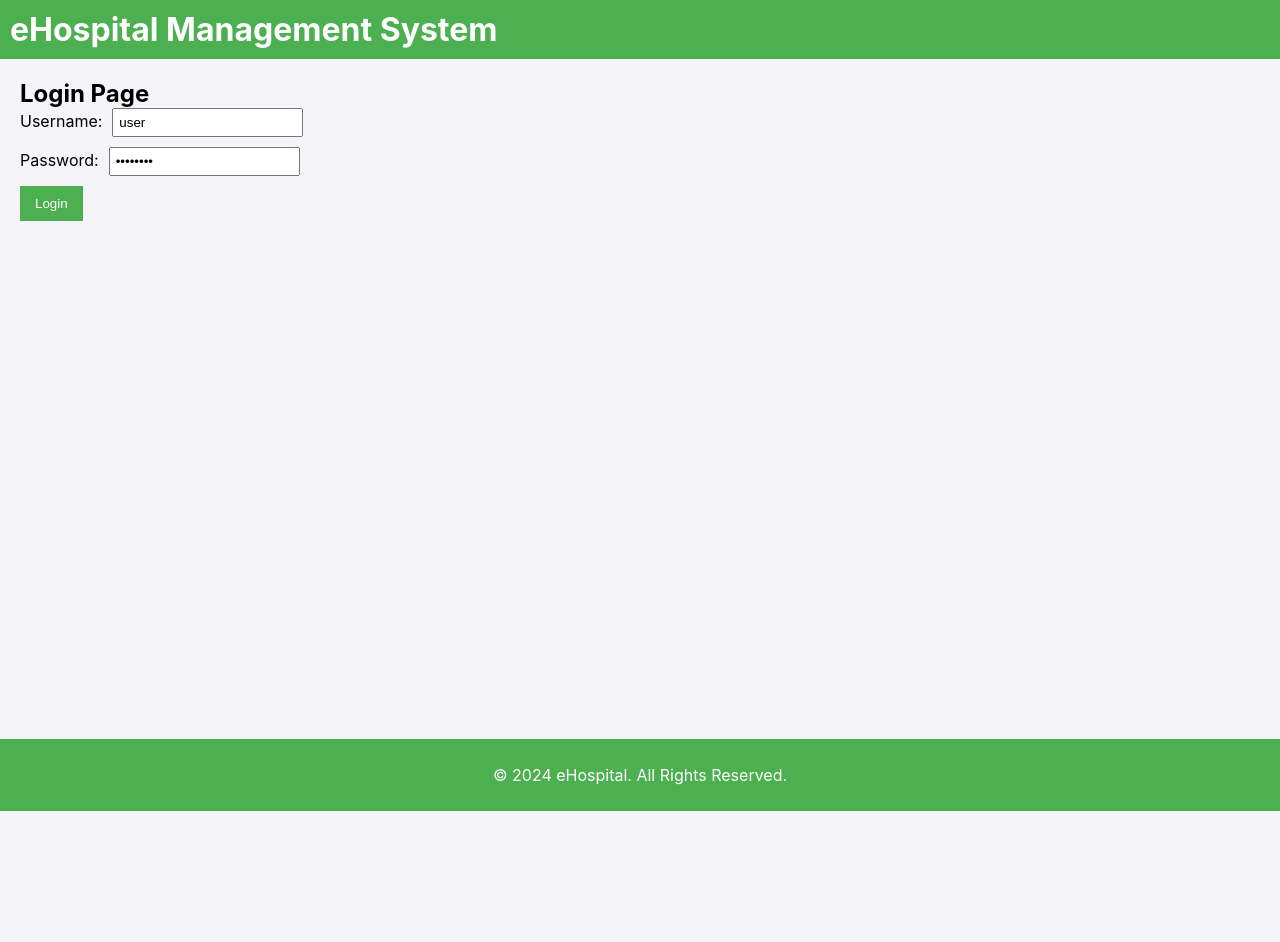
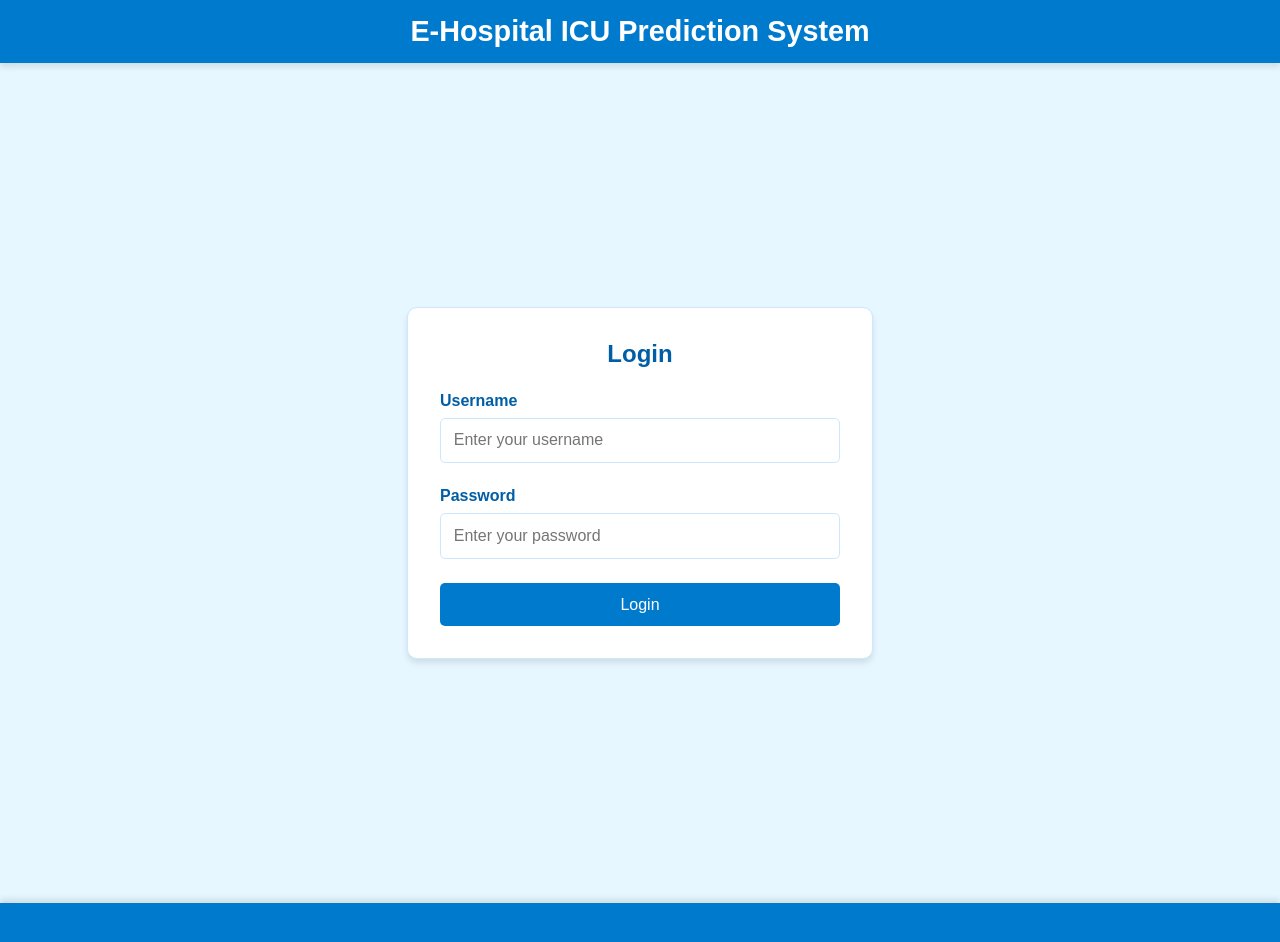
Before and after one commit to iamnotsb/eHospitalProject, a React (Create React App) app in the folder ehospital/: page / in a window 1280 px wide. Shown: the top 942 px of the page. Before the commit the page ends 811 px from the top, so only its background shows below. Built offline with nearby package versions, Linux system fonts and the light colour scheme.

Commit message:
UI  changes

```diff
--- a/ehospital/src/components/DiagnosisPage.js
+++ b/ehospital/src/components/DiagnosisPage.js
@@ -1,4 +1,5 @@
 import React, { useState } from 'react';
+import Header from './Header'; // Import the Header component
 
 function DiagnosisPage() {
   const [patientId, setPatientId] = useState('');
@@ -31,6 +32,8 @@ function DiagnosisPage() {
 
   return (
     <div>
+      <Header /> {/* Add the Header component */}
+      <div style={{ padding: '20px' }}>
         <h2>Diagnosis Page</h2>
         <input
           type="text"
@@ -52,6 +55,7 @@ function DiagnosisPage() {
           </div>
         )}
       </div>
+    </div>
   );
 }
 
--- /dev/null
+++ b/ehospital/src/components/Footer.css
@@ -0,0 +1,9 @@
+/* src/components/Footer.css */
+
+/* Footer styles */
+.footer {
+    padding: 15px;
+    background: #007acc; /* Matches the theme of LoginPage */
+    text-align: center;
+    box-shadow: 0px -4px 6px rgba(0, 0, 0, 0.1); /* Add a slight shadow for depth */
+  }
--- a/ehospital/src/components/Footer.js
+++ b/ehospital/src/components/Footer.js
@@ -1,10 +1,11 @@
 // src/components/Footer.js
 import React from 'react';
+import './Footer.css'; // Import CSS styles
 
 function Footer() {
   return (
-    <footer style={{ padding: '10px', background: '#4CAF50', color: 'white', textAlign: 'center' }}>
-      <p>© 2024 eHospital. All Rights Reserved.</p>
+    <footer className="footer">
+      <p></p> {/* Content removed as requested */}
     </footer>
   );
 }
--- /dev/null
+++ b/ehospital/src/components/Header.css
@@ -0,0 +1,17 @@
+/* src/components/Header.css */
+
+/* Header styles */
+.header {
+  padding: 15px;
+  background: #007acc; /* Matches the theme of LoginPage */
+  color: white;
+  text-align: center;
+  box-shadow: 0px 4px 6px rgba(0, 0, 0, 0.1); /* Add a slight shadow for depth */
+}
+
+.header h1 {
+  font-size: 1.8rem;
+  margin: 0;
+  font-weight: bold;
+  font-family: 'Arial', sans-serif;
+}
--- a/ehospital/src/components/Header.js
+++ b/ehospital/src/components/Header.js
@@ -1,10 +1,11 @@
 // src/components/Header.js
 import React from 'react';
+import './Header.css'; // Import CSS styles
 
 function Header() {
   return (
-    <header style={{ padding: '10px', background: '#4CAF50', color: 'white' }}>
-      <h1>eHospital Management System</h1>
+    <header className="header">
+      <h1>E-Hospital ICU Prediction System</h1>
     </header>
   );
 }
--- /dev/null
+++ b/ehospital/src/components/LoginPage.css
@@ -0,0 +1,103 @@
+/* src/components/LoginPage.css */
+
+/* General styles for the page */
+body {
+    margin: 0;
+    font-family: 'Arial', sans-serif;
+    background-color: #e6f7ff;
+  }
+
+  /* Main login page styles */
+  .login-page {
+    display: flex;
+    flex-direction: column;
+    justify-content: center;
+    align-items: center;
+    min-height: 100vh;
+    background-color: #e6f7ff;
+  }
+
+  /* Header styling */
+  .login-header {
+    margin-bottom: 2rem;
+    text-align: center;
+  }
+
+  .login-header h1 {
+    color: #007acc;
+    font-size: 2rem;
+    font-weight: bold;
+  }
+
+  /* Container styles */
+  .login-container {
+    background-color: #ffffff;
+    border: 1px solid #cce7ff;
+    border-radius: 10px;
+    padding: 2rem;
+    width: 100%;
+    max-width: 400px;
+    box-shadow: 0px 4px 6px rgba(0, 0, 0, 0.1);
+  }
+
+  /* Form heading */
+  .login-form h2 {
+    text-align: center;
+    color: #005ea6;
+    margin-bottom: 1.5rem;
+  }
+
+  /* Form group styles */
+  .form-group {
+    margin-bottom: 1.5rem;
+  }
+
+  .form-group label {
+    display: block;
+    font-weight: bold;
+    color: #005ea6;
+    margin-bottom: 0.5rem;
+  }
+
+  .form-group input {
+    width: 100%;
+    padding: 0.8rem;
+    font-size: 1rem;
+    border: 1px solid #cce7ff;
+    border-radius: 5px;
+    box-sizing: border-box;
+    transition: border-color 0.3s ease;
+  }
+
+  .form-group input:focus {
+    border-color: #007acc;
+    outline: none;
+  }
+
+  /* Button styles */
+  .login-button {
+    width: 100%;
+    background-color: #007acc;
+    color: #ffffff;
+    padding: 0.8rem 1rem;
+    font-size: 1rem;
+    border: none;
+    border-radius: 5px;
+    cursor: pointer;
+    transition: background-color 0.3s ease;
+  }
+
+  .login-button:hover {
+    background-color: #005ea6;
+  }
+
+  /* Responsive styling */
+  @media (max-width: 768px) {
+    .login-container {
+      padding: 1.5rem;
+    }
+
+    .login-header h1 {
+      font-size: 1.5rem;
+    }
+  }
--- a/ehospital/src/components/LoginPage.js
+++ b/ehospital/src/components/LoginPage.js
@@ -1,14 +1,12 @@
-// src/components/LoginPage.js
 import React, { useState } from 'react';
+import './LoginPage.css'; // Import the new styles
 
 function LoginPage({ onLoginSuccess }) {
-  const [username, setUsername] = useState('user');
-  const [password, setPassword] = useState('password');
+  const [username, setUsername] = useState('');
+  const [password, setPassword] = useState('');
 
-  // Function to handle form submission
   const handleSubmit = (e) => {
     e.preventDefault();
-
     if (username === 'user' && password === 'password') {
       onLoginSuccess();
     } else {
@@ -17,29 +15,33 @@ function LoginPage({ onLoginSuccess }) {
   };
 
   return (
-    <div>
-      <h2>Login Page</h2>
-      <form onSubmit={handleSubmit}>
-        <div>
-          <label>Username:</label>
+    <div className="login-page">
+      <div className="login-container">
+        <form onSubmit={handleSubmit} className="login-form">
+          <h2>Login</h2>
+          <div className="form-group">
+            <label>Username</label>
             <input
               type="text"
               value={username}
               onChange={(e) => setUsername(e.target.value)}
+              placeholder="Enter your username"
               required
             />
           </div>
-        <div>
-          <label>Password:</label>
+          <div className="form-group">
+            <label>Password</label>
             <input
               type="password"
               value={password}
               onChange={(e) => setPassword(e.target.value)}
+              placeholder="Enter your password"
               required
             />
           </div>
-        <button type="submit">Login</button>
+          <button type="submit" className="login-button">Login</button>
         </form>
+      </div>
     </div>
   );
 }
```
Lines whose indentation alone changed are shown as unchanged.
